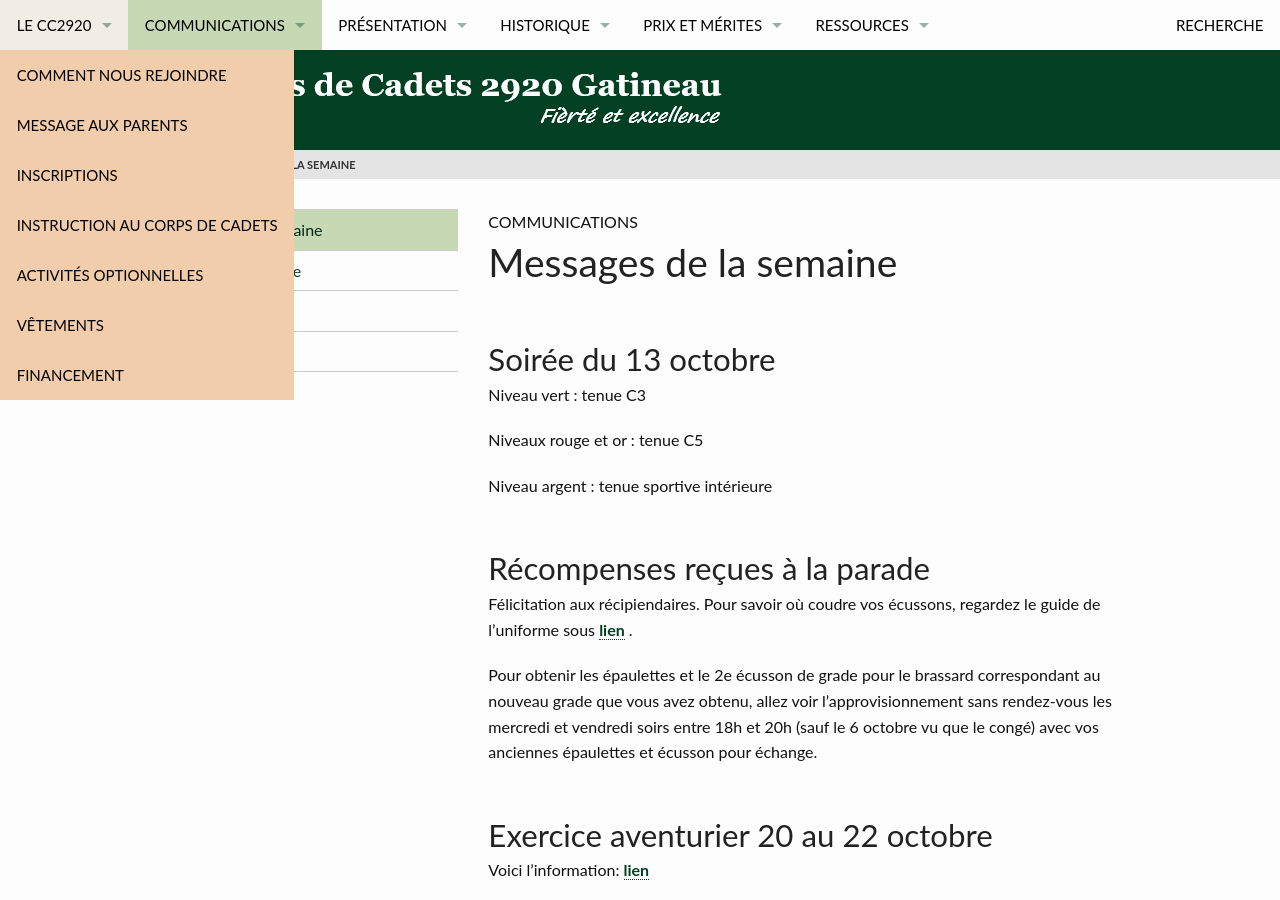
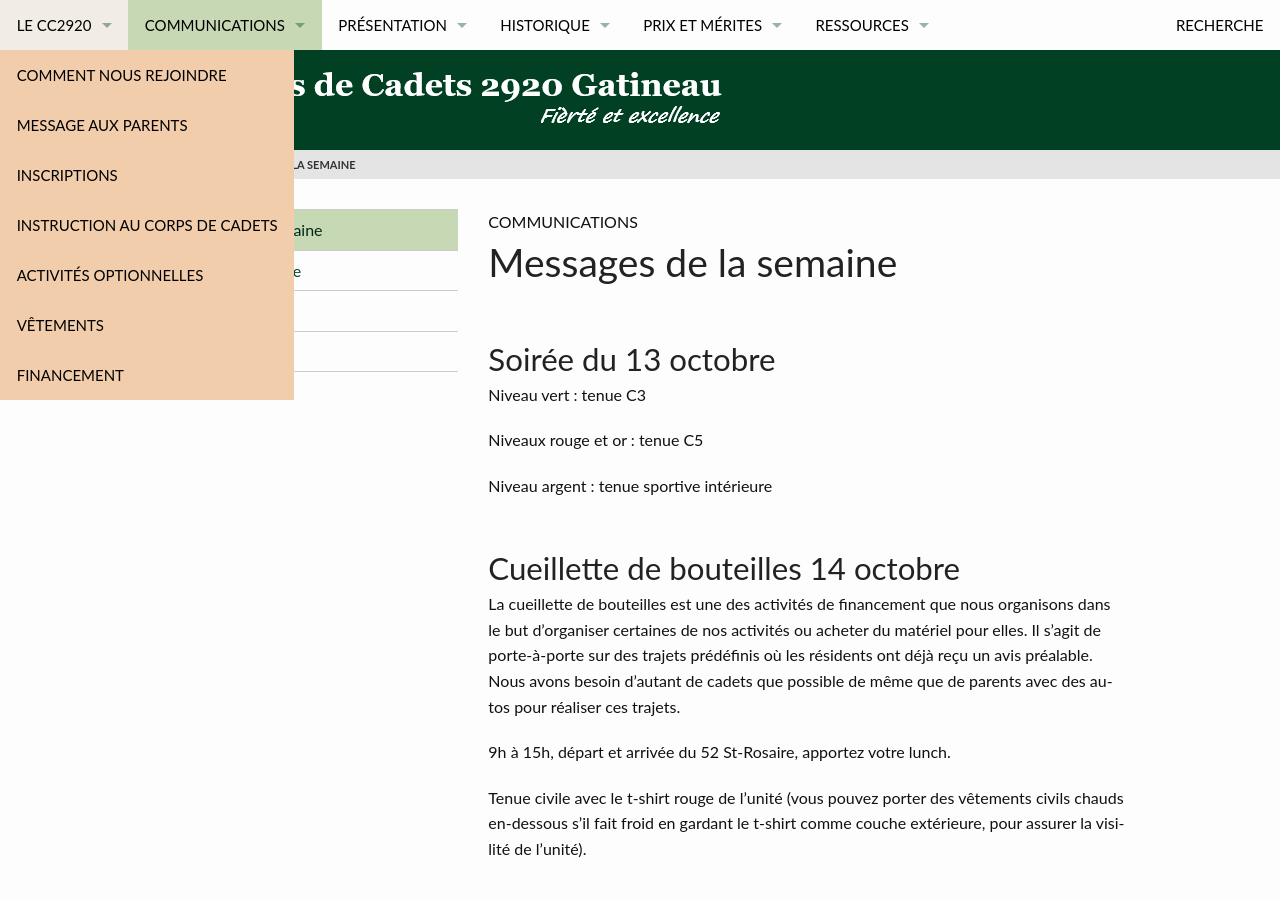
Before and after one commit to CC2920/web, a Jekyll site: the page built from _communications/messages.md, in a window 1280 px wide and 900 px high. Built offline with Jekyll 4.4.1, drawn with Linux system fonts in a browser that asks for light colours.

Commit message:
Update messages.md

```diff
--- a/_communications/messages.md
+++ b/_communications/messages.md
@@ -26,6 +26,14 @@ Niveaux rouge et or : tenue C5
 
 Niveau argent : tenue sportive intérieure
 
+## Cueillette de bouteilles 14 octobre
+
+La cueillette de bouteilles est une des activités de financement que nous organisons dans le but d'organiser certaines de nos activités ou acheter du matériel pour elles. Il s'agit de porte-à-porte sur des trajets prédéfinis où les résidents ont déjà reçu un avis préalable. Nous avons besoin d'autant de cadets que possible de même que de parents avec des autos pour réaliser ces trajets.
+
+9h à 15h, départ et arrivée du 52 St-Rosaire, apportez votre lunch.
+
+Tenue civile avec le t-shirt rouge de l'unité (vous pouvez porter des vêtements civils chauds en-dessous s'il fait froid en gardant le t-shirt comme couche extérieure, pour assurer la visilité de l'unité).
+
 ## Récompenses reçues à la parade
 
 Félicitation aux récipiendaires. Pour savoir où coudre vos écussons, regardez le guide de l'uniforme sous [lien](https://www.cc2920.ca/ressources/ressources-cadets/) .
```
